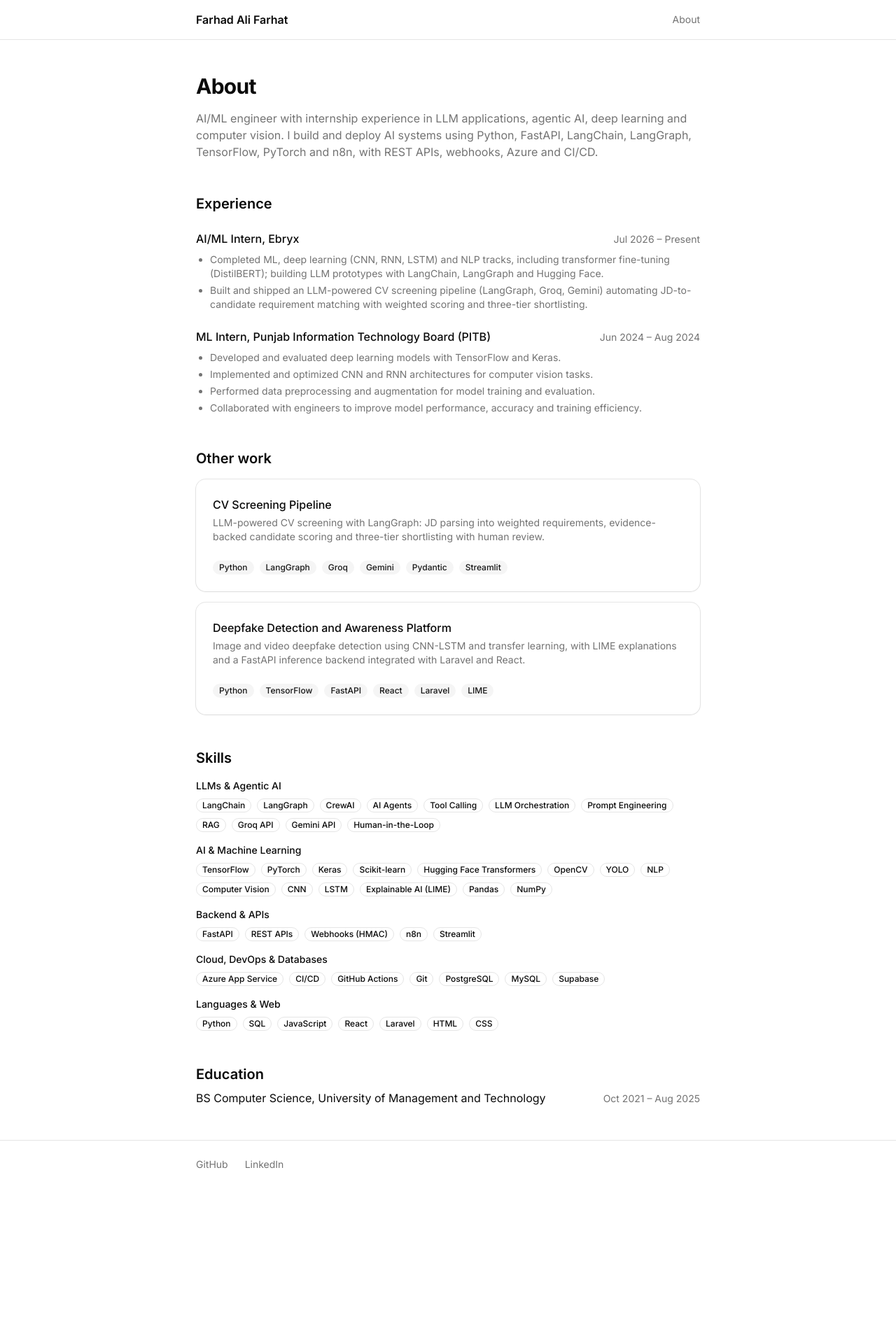
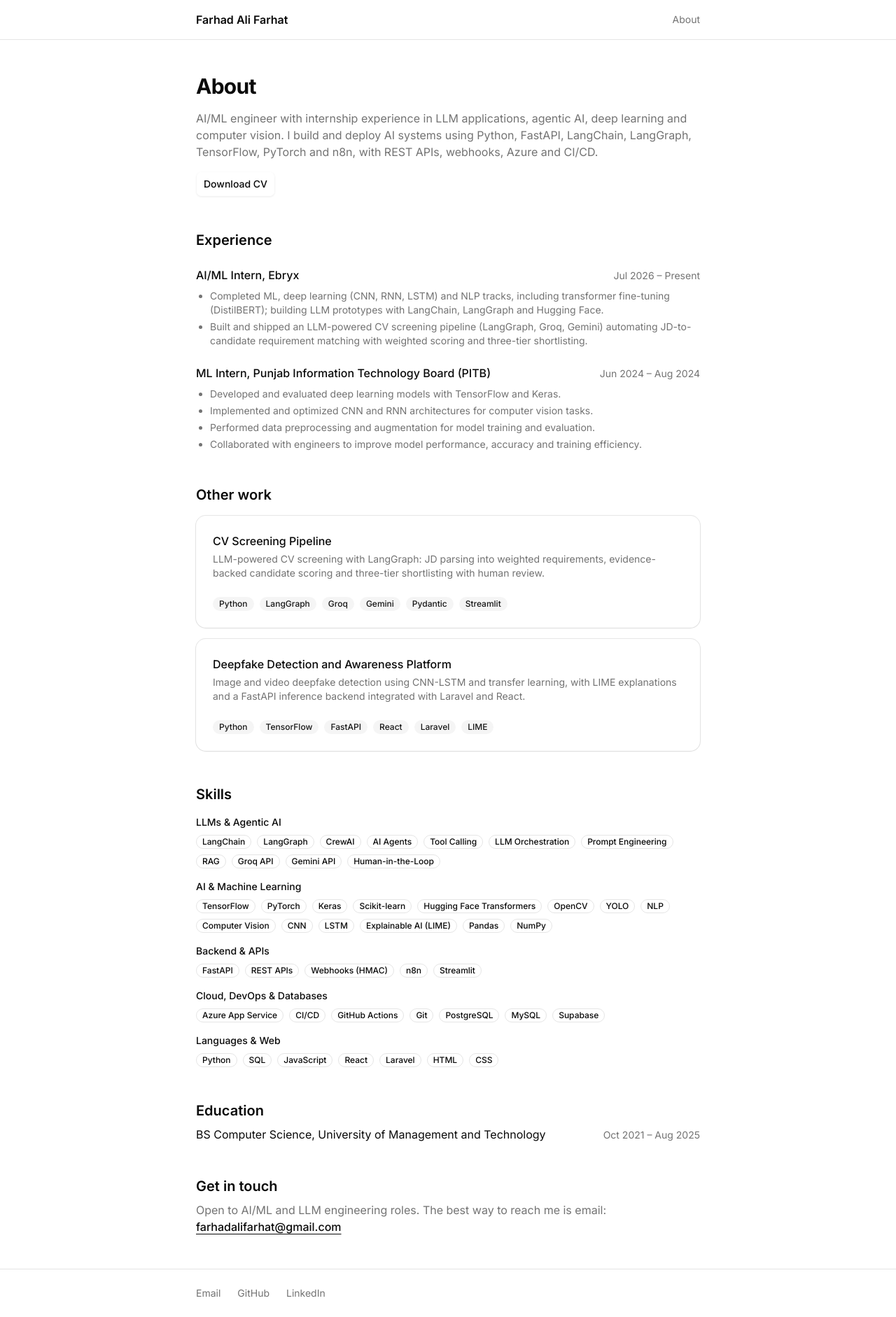
Before and after one commit to Farhad-ALi-Farhat/portfolio_, a Next.js app: page /about in a window 1280 px wide. Shown: the whole page at 70% size. Before the commit the page ends 1698 px from the top, so only its background shows below. Built offline with nearby package versions, Linux system fonts and the light colour scheme.

Commit message:
added email, download cv button and update about section

```diff
--- a/app/about/page.tsx
+++ b/app/about/page.tsx
@@ -8,6 +8,7 @@
   CardTitle,
 } from "@/components/ui/card";
 import { profile } from "@/data/profile";
+import { DownloadCvButton } from "@/components/download-cv-button";
 
 export const metadata: Metadata = { title: "About" };
 
@@ -17,6 +18,7 @@
       <section className="space-y-4">
         <h1 className="text-3xl font-bold tracking-tight">About</h1>
         <p className="text-muted-foreground">{profile.summary}</p>
+        <DownloadCvButton />
       </section>
 
       <section className="space-y-6">
@@ -88,6 +90,19 @@
           </div>
         ))}
       </section>
+      <section className="space-y-2">
+        <h2 className="text-xl font-semibold">Get in touch</h2>
+        <p className="text-muted-foreground">
+          Open to AI/ML and LLM engineering roles. The best way to reach me is
+          email:{" "}
+          <a
+            href={`mailto:${profile.email}`}
+            className="font-medium text-foreground underline underline-offset-4"
+          >
+            {profile.email}
+          </a>
+        </p>
+      </section>
     </div>
   );
 }
--- a/app/page.tsx
+++ b/app/page.tsx
@@ -1,4 +1,5 @@
 import Link from "next/link";
+import { DownloadCvButton } from "@/components/download-cv-button";
 import { Badge } from "@/components/ui/badge";
 import { buttonVariants } from "@/components/ui/button";
 import {
@@ -41,6 +42,7 @@
           >
             LinkedIn
           </a>
+          <DownloadCvButton />
         </div>
       </section>
 
--- /dev/null
+++ b/components/download-cv-button.tsx
@@ -0,0 +1,13 @@
+import { buttonVariants } from "@/components/ui/button";
+
+export function DownloadCvButton() {
+  return (
+    <a
+      href="/resume.pdf"
+      download="Farhad-Ali-Farhat-CV.pdf"
+      className={buttonVariants({ variant: "outline" })}
+    >
+      Download CV
+    </a>
+  );
+}
--- a/components/site-footer.tsx
+++ b/components/site-footer.tsx
@@ -1,9 +1,31 @@
+import { profile } from "@/data/profile";
+
 export function SiteFooter() {
   return (
     <footer className="border-t">
-      <div className="mx-auto flex max-w-3xl gap-6 px-6 py-6 text-sm text-muted-foreground">
-        <a href="https://github.com/Farhad-ALi-Farhat" target="_blank" rel="noreferrer">GitHub</a>
-        <a href="https://linkedin.com/in/farhad-ali-farhat" target="_blank" rel="noreferrer">LinkedIn</a>
+      <div className="mx-auto flex max-w-3xl flex-wrap gap-6 px-6 py-6 text-sm text-muted-foreground">
+        <a
+          href={`mailto:${profile.email}`}
+          className="hover:text-foreground"
+        >
+          Email
+        </a>
+        <a
+          href={profile.links.github}
+          target="_blank"
+          rel="noreferrer"
+          className="hover:text-foreground"
+        >
+          GitHub
+        </a>
+        <a
+          href={profile.links.linkedin}
+          target="_blank"
+          rel="noreferrer"
+          className="hover:text-foreground"
+        >
+          LinkedIn
+        </a>
       </div>
     </footer>
   );
--- a/data/profile.ts
+++ b/data/profile.ts
@@ -4,6 +4,7 @@
   tagline:
     "AI/ML engineer building production LLM systems: agents, webhooks, cloud deployment.",
   location: "Lahore, Pakistan",
+  email: "farhadalifarhat@gmail.com",
   links: {
     github: "https://github.com/Farhad-ALi-Farhat",
     linkedin: "https://linkedin.com/in/farhad-ali-farhat",
```
Also changed, not shown: 1 other file (tests, documents, lock files or other folders).
